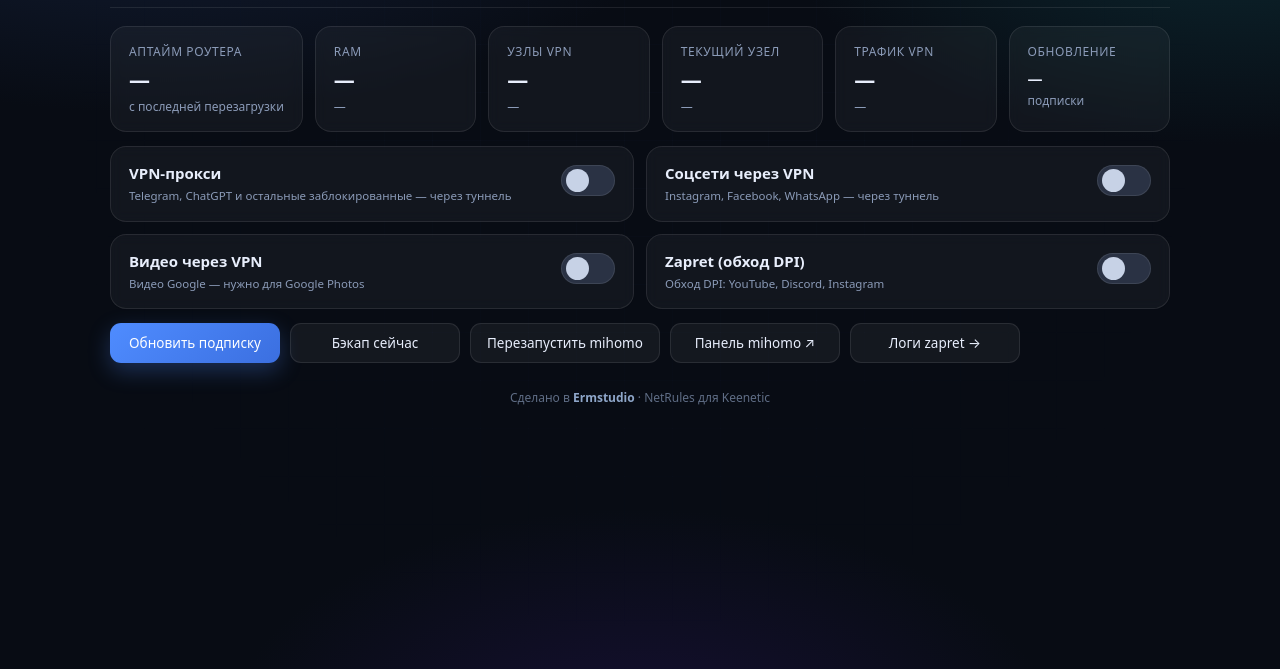
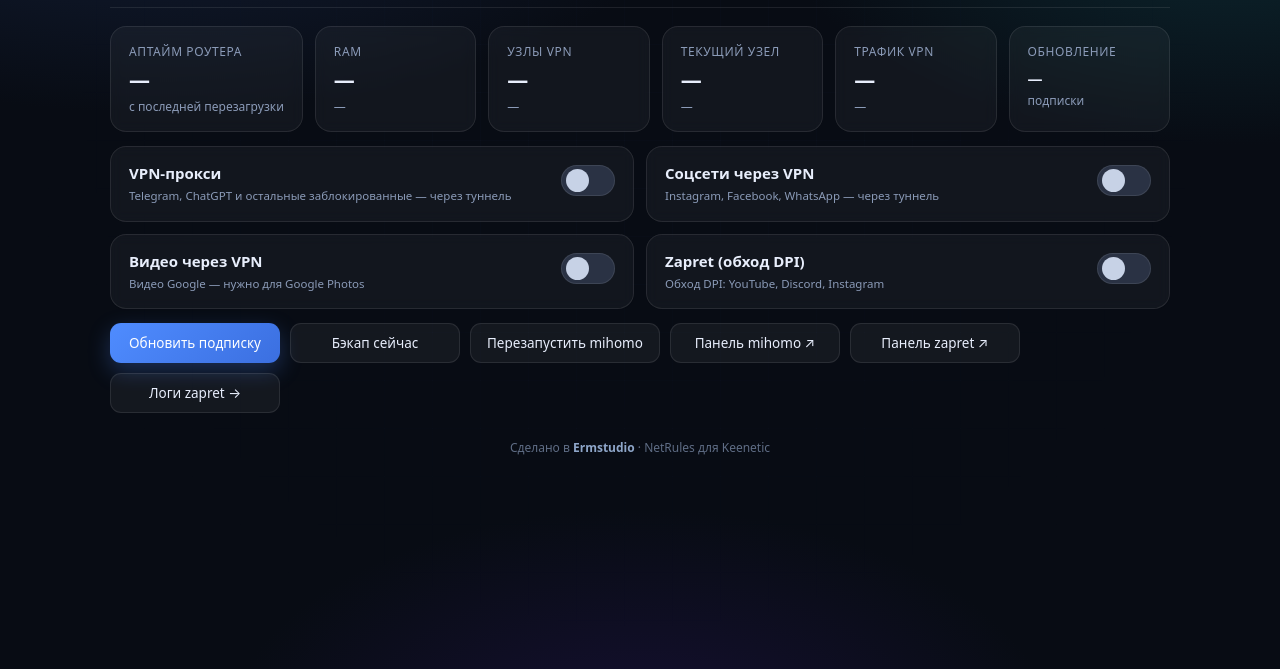
Before and after one commit to ErmStudio/NetRules, a plain HTML site: page router/www/index.html in a window 1280 px wide. Shown: the part 131-800 px from the top of the page. Drawn offline with Linux system fonts and the light colour scheme; no server answers.

Commit message:
Кнопка панели zapret (:90)

```diff
--- a/router/www/index.html
+++ b/router/www/index.html
@@ -153,7 +153,8 @@ footer b{color:#8ea6c9;font-weight:600}
       <button onclick="act('backup')" title="Копия конфигов и скриптов в /storage/mihomo-backup/ГГГГММДД, хранится 7 копий">Бэкап сейчас</button>
       <button onclick="act('restart')">Перезапустить mihomo</button>
       <a href="http://mihomo.lan:9090/ui/metacubexd/" target="_blank" style="text-decoration:none"><button>Панель mihomo ↗</button></a>
-      <button onclick="openZapretLog()" title="У zapret нет своего веб-интерфейса — открываю его лог">Логи zapret →</button>
+      <a href="http://192.168.1.1:90/" target="_blank" style="text-decoration:none"><button>Панель zapret ↗</button></a>
+      <button onclick="openZapretLog()" title="Открыть лог zapret в этой панели">Логи zapret →</button>
     </div>
   </section>
 
```
